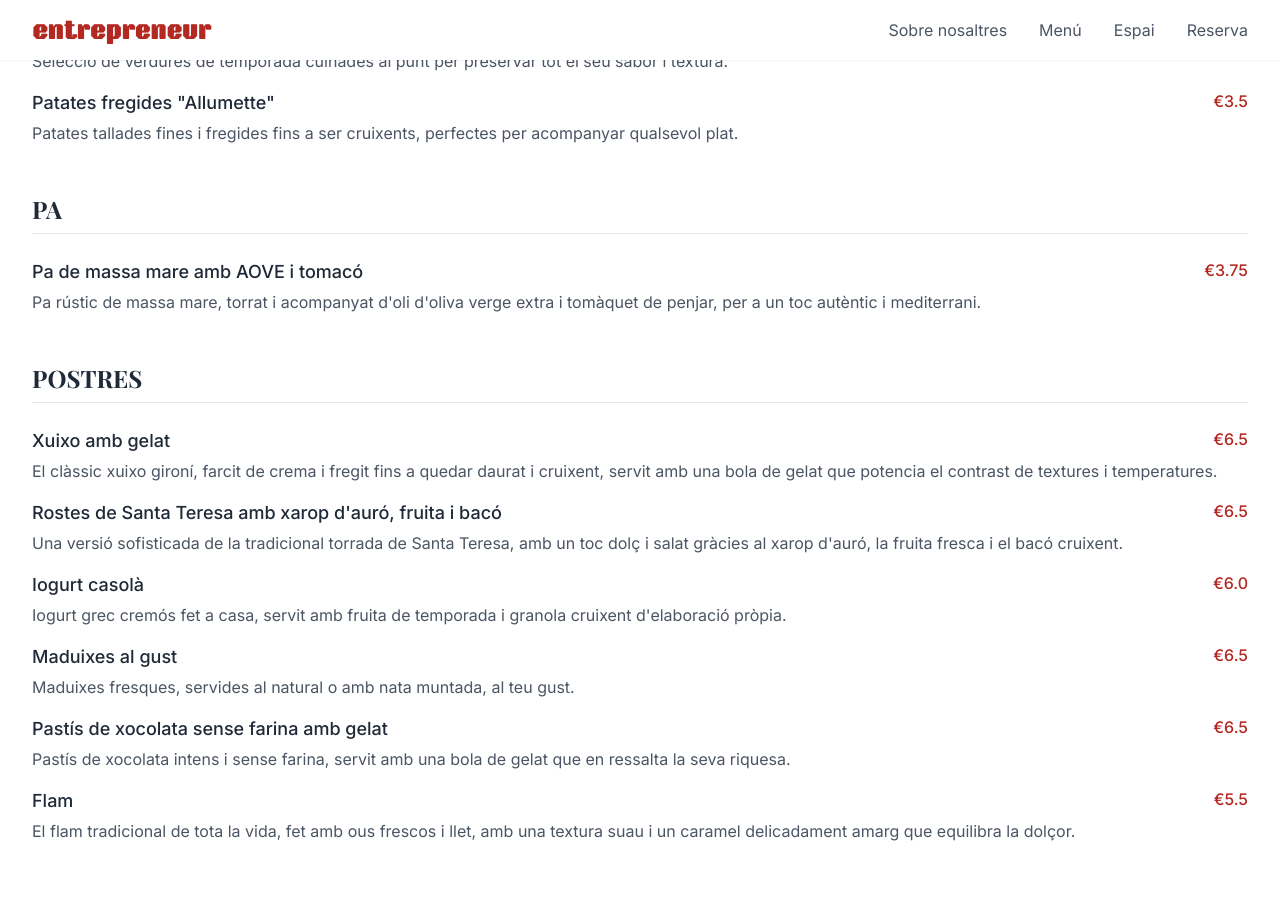
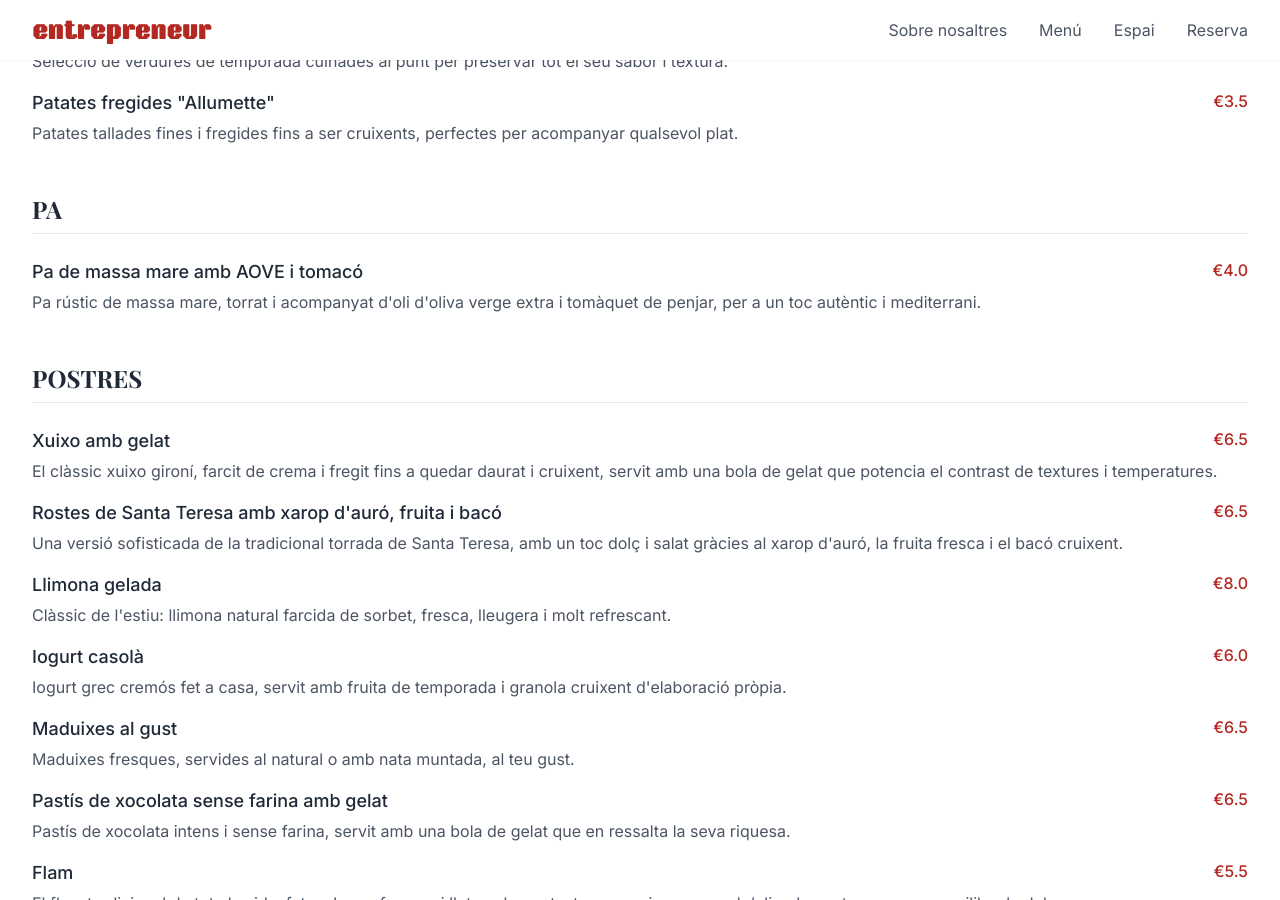
Before and after one commit to itnig-it/lentrepreneur, a Jekyll site: the page built from menu.html, in a window 1280 px wide and 900 px high, scrolled down 6565 px. Built offline with Jekyll 4.4.1, drawn with Linux system fonts in a browser that asks for light colours; some web fonts are replaced.

Commit message:
added llimona gelada and increased bread price

```diff
--- a/_data/menu.yml
+++ b/_data/menu.yml
@@ -195,7 +195,7 @@ menu:
           ca: "Formatge fos"
           en: "Melted cheese"
           es: "Queso fundido"
-        price: 1.0
+        price: 0.5
         description:
         type: acompanyament
 
@@ -812,7 +812,7 @@ menu:
           ca: "Pa de massa mare amb AOVE i tomacó"
           en: "Sourdough bread with EVOO and tomato"
           es: "Pan de masa madre con AOVE y tomate"
-        price: 3.75
+        price: 4.0
         description:
           ca: "Pa rústic de massa mare, torrat i acompanyat d'oli d'oliva verge extra i tomàquet de penjar, per a un toc autèntic i mediterrani."
           en: "Rustic sourdough bread, toasted and served with extra virgin olive oil and vine-ripened tomato, for an authentic Mediterranean touch."
@@ -845,6 +845,17 @@ menu:
           ca: "Una versió sofisticada de la tradicional torrada de Santa Teresa, amb un toc dolç i salat gràcies al xarop d'auró, la fruita fresca i el bacó cruixent."
           en: "A sophisticated version of the traditional Santa Teresa toast, with a sweet and salty touch thanks to the maple syrup, fresh fruit, and crispy bacon."
           es: "Una versión sofisticada de la tradicional torrija de Santa Teresa, con un toque dulce y salado gracias al sirope de arce, la fruta fresca y el bacon crujiente."
+
+      - name:
+          ca: "Llimona gelada"
+          en: "Lemon sorbet"
+          es: "Sorbete de limón"
+        price: 8.0
+        description:
+          ca: "Clàssic de l'estiu: llimona natural farcida de sorbet, fresca, lleugera i molt refrescant."
+          en: "A summer classic: natural lemon filled with sorbet, fresh, light, and incredibly refreshing."
+          es: "Clásico del verano: limón natural relleno de sorbete, fresco, ligero y muy refrescante."
+
 
       - name:
           ca: "Iogurt casolà"
```
